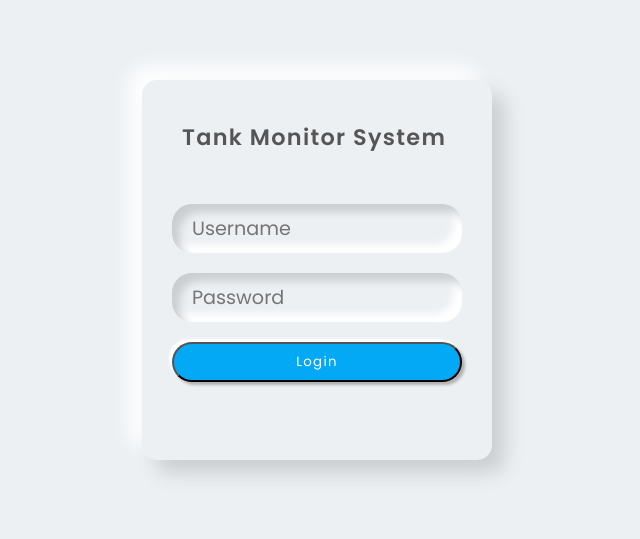
After one commit to maithanhhuy96/xang-dau-hai-ha, a Flask app: page /login in a window 1280 px wide. The commit adds this page. Shown: the top 539 px of the page, without its empty margins (323-963 px from the left). Run offline with Flask 2, Linux system fonts and the light colour scheme; some libraries are stand-ins or nearby versions.

Commit message:
modify ui

```diff
--- a/app.py
+++ b/app.py
@@ -4,6 +4,9 @@ from flask import (
     Flask,
     render_template,
     request,
+    redirect,
+    url_for,
+    session,
 )
 from werkzeug.utils import secure_filename
 import os
@@ -33,12 +36,49 @@ socketio = SocketIO(app)
 bootstrap = Bootstrap(app)
 mqtt = Mqtt(app)
 
+# setting for session
+app.secret_key = "secret_key"
+
+
 ALLOWED_EXTENSIONS = set(["png", "jpg", "jpeg", "gif"])
 
+# create to check require login
+def is_login():
+    if "username" in session:
+        return True
+    else:
+        return False
+
+# Route for handling the login page logic
+@app.route('/login', methods=['GET', 'POST'])
+def login():
+    if request.method == 'POST':
+        data = request.get_json()
+        # read username and password from config.txt
+        config.read('config.txt')
+        username = config["login_config"]["username"]
+        password = config["login_config"]["password"]
+        if data['username'] == username and data['password'] == password:
+            # add username to session
+            session["username"] = data['username']
+            return {'message': 'Login success', 'status': 200}
+        else:
+            return {'message': 'Invalid username or password', 'status': 401}
+
+    else:
+        return render_template('login.html')
+
+@app.route('/logout')
+def logout():
+    session.pop("username", None)
+    return redirect(url_for('login'))
 
 @app.route("/")
 @cross_origin(origin='*',headers=['Content-Type','Authorization'])
 def index():
+    # if not login go to login page
+    if not is_login():
+        return redirect(url_for("login"))
     config.read('config.txt')
     page_config = {
         "title": config["page_settings"]["title"],
@@ -54,18 +94,6 @@ def index():
     return render_template("index.html", image_name=first_image_name, page_config=page_config)
 
 
-# @app.route("/save_image", methods=["POST"])
-# def save_image():
-#     # save image to static/images
-#     # from ImmutableMultiDict([('image', <FileStorage: 'image.png' ('image/png')>)])
-#     image = request.files["image"]
-#     # delete all images in static/images
-#     for file in os.listdir("static/images/map"):
-#         os.remove(os.path.join("static/images/map", file))
-#     # save image to static/images
-#     image.save(os.path.join("static/images/map", secure_filename(image.filename)))
-#     return {"status": "ok", "image_name": image.filename}
-
 @app.route("/get_max", methods=["POST"])
 def get_max():
     data = request.get_json()
@@ -73,11 +101,11 @@ def get_max():
     # get maxh, maxv based on tankid from quangtriconfig db, tankdata table
     # connect to db
     conn = pyodbc.connect(
-        "DRIVER={SQL Server};SERVER=" + config["sql_config"]["server_name"] + ";DATABASE=" + config["sql_config"]["database"] + ";UID=" + config["sql_config"]["user"] + ";PWD=" + config["sql_config"]["password"]
+        "DRIVER={SQL Server};SERVER=" + config["sql_config"]["server_name"] + ";DATABASE=quangtriconfig;UID=" + config["sql_config"]["user"] + ";PWD=" + config["sql_config"]["password"]
     )
     cursor = conn.cursor()
     # get maxh, maxv
-    cursor.execute("SELECT maxh, maxv FROM " + config["sql_config"]["table_quangtriconfig"] + " WHERE tankid = " + tankid)
+    cursor.execute("SELECT maxh, maxv FROM tankdata WHERE tankid = " + tankid)
     row = cursor.fetchone()
     maxh = row[0]
     maxv = row[1]
@@ -121,6 +149,8 @@ def tank_history():
 
 @app.route("/history", methods=["GET"])
 def history():
+    if not is_login():
+        return redirect(url_for("login"))
     config.read('config.txt')
     page_config = {
         "title": config["page_settings"]["title"],
@@ -185,4 +215,4 @@ def handle_mqtt_message(client, userdata, message):
     socketio.emit("mqtt_message", message.payload.decode())
 
 if __name__ == '__main__':
-   socketio.run(app, host='0.0.0.0', port=4000, use_reloader=False)
+   socketio.run(app, host='127.0.0.1', port=4000, use_reloader=False, debug=True)
--- a/config.txt
+++ b/config.txt
@@ -1,3 +1,7 @@
+[login_config]
+username=haiha
+password=haiha@123
+
 [page_settings]
 title = Tank Monitor
 name = KHO XĂNG DẦU HẢI HÀ - QUẢNG TRỊ
--- a/static/js/liquip.js
+++ b/static/js/liquip.js
@@ -162,7 +162,7 @@ function loadLiquidFillGauge(elementId, value, config) {
     if(config.valueCountUp){
         var textTween = function(){
             var i = d3.interpolate(this.textContent, textFinalValue);
-            return function(t) { this.textContent = "1234" + percentText; }
+            return function(t) { this.textContent = "0" ; }
         };
         text1.transition()
             .duration(config.waveRiseTime)
--- a/templates/history.html
+++ b/templates/history.html
@@ -79,6 +79,12 @@
             <a class="nav-link ps-2 d-flex justify-content-between cursor-pointer align-items-center" href="/history" >
               <i class="material-icons opacity-6 me-2 text-md">history</i>
               History
+            </a>
+          </li>
+          <li class="nav-item dropdown dropdown-hover mx-2">
+            <a class="nav-link ps-2 d-flex justify-content-between cursor-pointer align-items-center" href="/logout" >
+              <i class="material-icons opacity-6 me-2 text-md">logout</i>
+              Log Out
             </a>
           </li>
         </ul>
--- /dev/null
+++ b/templates/login.html
@@ -0,0 +1,168 @@
+<!DOCTYPE html>
+<html lang="en">
+<head>
+    <meta charset="UTF-8">
+    <meta http-equiv="X-UA-Compatible" content="IE=edge">
+    <meta name="viewport" content="width=device-width, initial-scale=1.0">
+    <title>Document</title>
+    <style>
+        /* Importing fonts from Google */
+        @import url('https://fonts.googleapis.com/css2?family=Poppins:wght@300;400;500;600;700;800;900&display=swap');
+
+        /* Reseting */
+        * {
+            margin: 0;
+            padding: 0;
+            box-sizing: border-box;
+            font-family: 'Poppins', sans-serif;
+        }
+
+        body {
+            background: #ecf0f3;
+        }
+
+        .wrapper {
+            max-width: 350px;
+            min-height: 380px;
+            margin: 80px auto;
+            padding: 40px 30px 30px 30px;
+            background-color: #ecf0f3;
+            border-radius: 15px;
+            box-shadow: 13px 13px 20px #cbced1, -13px -13px 20px #fff;
+        }
+
+        .logo {
+            width: 80px;
+            margin: auto;
+        }
+
+        .logo img {
+            width: 100%;
+            height: 80px;
+            object-fit: cover;
+            border-radius: 50%;
+            box-shadow: 0px 0px 3px #5f5f5f,
+                0px 0px 0px 5px #ecf0f3,
+                8px 8px 15px #a7aaa7,
+                -8px -8px 15px #fff;
+        }
+
+        .wrapper .name {
+            font-weight: 600;
+            font-size: 1.4rem;
+            letter-spacing: 1.3px;
+            padding-left: 10px;
+            color: #555;
+        }
+
+        .wrapper .form-field input {
+            width: 100%;
+            display: block;
+            border: none;
+            outline: none;
+            background: none;
+            font-size: 1.2rem;
+            color: #666;
+            padding: 10px 15px 10px 10px;
+            /* border: 1px solid red; */
+        }
+
+        .wrapper .form-field {
+            padding-left: 10px;
+            margin-bottom: 20px;
+            border-radius: 20px;
+            box-shadow: inset 8px 8px 8px #cbced1, inset -8px -8px 8px #fff;
+        }
+
+        .wrapper .form-field .fas {
+            color: #555;
+        }
+
+        .wrapper .btn {
+            box-shadow: none;
+            width: 100%;
+            height: 40px;
+            background-color: #03A9F4;
+            color: #fff;
+            border-radius: 25px;
+            box-shadow: 3px 3px 3px #b1b1b1,
+                -3px -3px 3px #fff;
+            letter-spacing: 1.3px;
+        }
+
+        .wrapper .btn:hover {
+            background-color: #039BE5;
+        }
+
+        .wrapper a {
+            text-decoration: none;
+            font-size: 0.8rem;
+            color: #03A9F4;
+        }
+
+        .wrapper a:hover {
+            color: #039BE5;
+        }
+
+        @media(max-width: 380px) {
+            .wrapper {
+                margin: 30px 20px;
+                padding: 40px 15px 15px 15px;
+            }
+        }
+    </style>
+</head>
+<body>
+    <div class="wrapper">
+        <!-- <div class="logo">
+            <img src="https://www.freepnglogos.com/uploads/twitter-logo-png/twitter-bird-symbols-png-logo-0.png" alt="">
+        </div> -->
+        <div class="text-center mt-4 name">
+            Tank Monitor System
+        </div>
+        <div class="p-3 mt-3" style="margin-top: 50px;">
+            <div class="form-field d-flex align-items-center">
+                <span class="far fa-user"></span>
+                <input type="text" id="userName" placeholder="Username">
+            </div>
+            <div class="form-field d-flex align-items-center">
+                <span class="fas fa-key"></span>
+                <input type="password" id="pwd" placeholder="Password">
+            </div>
+            <button class="btn mt-3" onclick="login()">Login</button>
+        </div>
+        <!-- <div class="text-center fs-6">
+            <a href="#">Forget password?</a> or <a href="#">Sign up</a>
+        </div> -->
+    </div>
+</body>
+<script>
+    function login() {
+        var userName = document.getElementById("userName").value;
+        var pwd = document.getElementById("pwd").value;
+        console.log(userName);
+        // fetch
+        fetch('/login', {
+            method: 'POST',
+            headers: {
+                'Content-Type': 'application/json'
+            },
+            body: JSON.stringify({
+                username: userName,
+                password: pwd
+            })
+        })
+            .then(data => {
+                // if status for error case
+                if (data.status == 401) {
+                    alert("Invalid username or password");
+                }
+                else if (data.status == 200) {
+                    // redirect to dashboard
+                    window.location.href = "/";
+                }
+
+            })
+    }
+</script>
+</html>
```
Also changed, not shown: requirements.txt (added, +23 -0 lines), static/js/index.js (+14 -10 lines), templates/index.html (+21 -14 lines), static/styles/material-dashboard.css, 1 other file.
